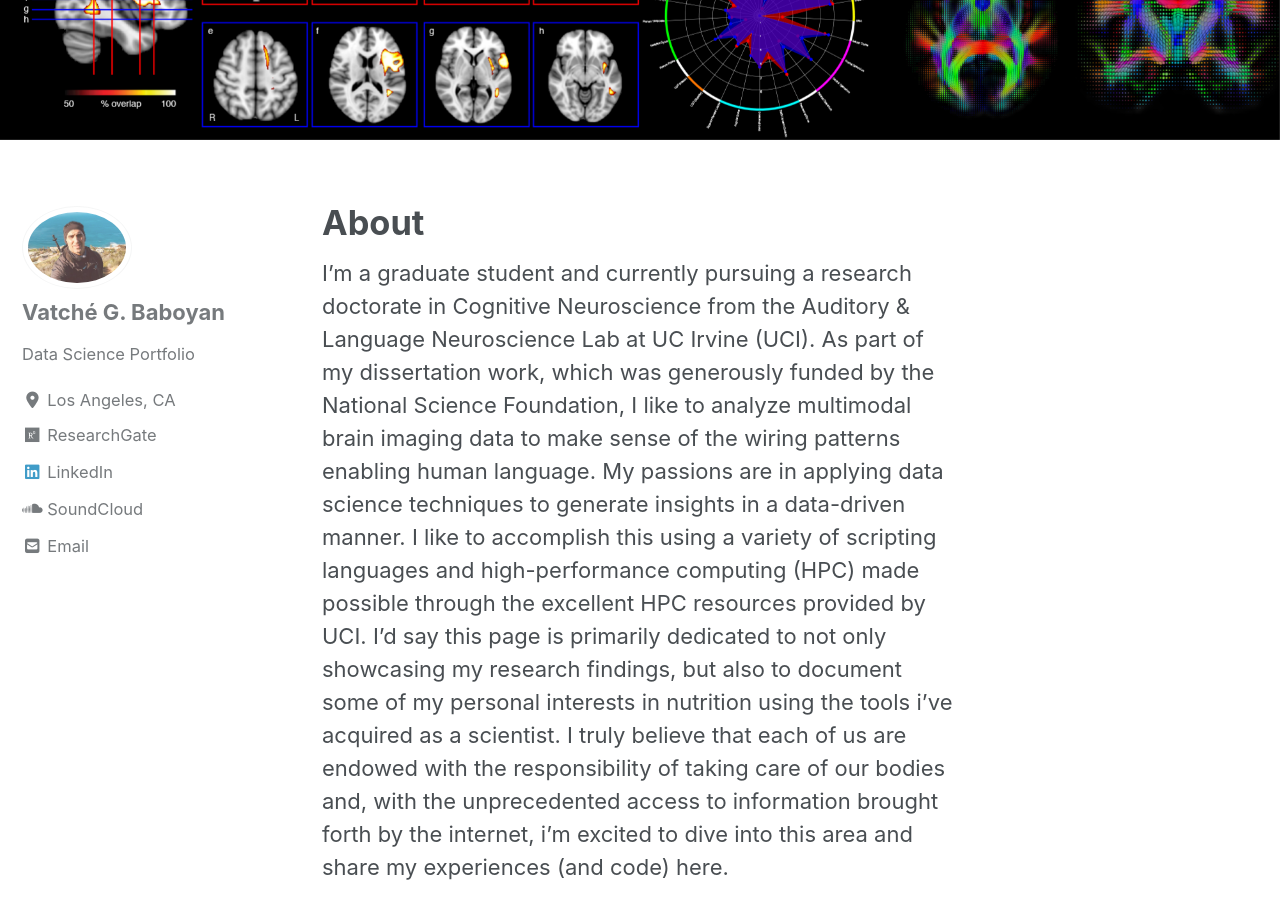
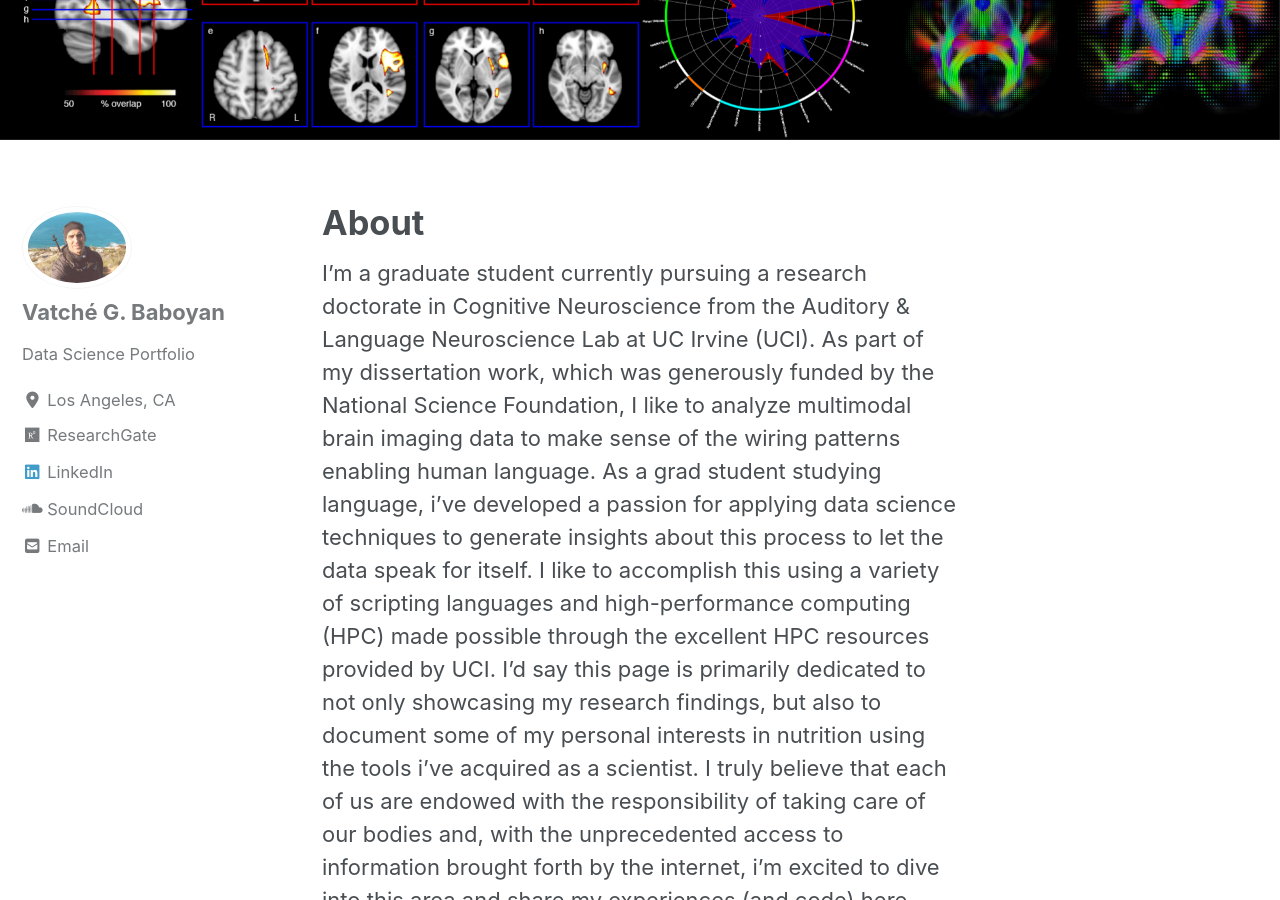
Before and after one commit to vbaboyan/vbaboyan.github.io, a Jekyll site: the page built from _pages/about.md, in a window 1280 px wide and 900 px high, scrolled down 202 px. Built offline with Jekyll 4.4.1, drawn with Linux system fonts in a browser that asks for light colours; cached includes are drawn as plain includes; nearby versions of some CDN libraries; some of the changed text lies outside the part shown.

Commit message:
website edits

```diff
--- a/_pages/about.md
+++ b/_pages/about.md
@@ -3,7 +3,7 @@
 permalink: /about/
 ---
 
-I'm a graduate student and currently pursuing a research doctorate in Cognitive Neuroscience from the Auditory & Language Neuroscience Lab at UC Irvine (UCI). As part of my dissertation work, which was generously funded by the National Science Foundation, I like to analyze multimodal brain imaging data to make sense of the wiring patterns enabling human language. My passions are in applying data science techniques to generate insights in a data-driven manner. I like to accomplish this using a variety of scripting languages and high-performance computing (HPC) made possible through the excellent HPC resources provided by UCI. I'd say this page is primarily dedicated to not only showcasing my research findings, but also to document some of my personal interests in nutrition using the tools i've acquired as a scientist. I truly believe that each of us are endowed with the responsibility of taking care of our bodies and, with the unprecedented access to information brought forth by the internet, i'm excited to dive into this area and share my experiences (and code) here.
+I'm a graduate student currently pursuing a research doctorate in Cognitive Neuroscience from the Auditory & Language Neuroscience Lab at UC Irvine (UCI). As part of my dissertation work, which was generously funded by the National Science Foundation, I like to analyze multimodal brain imaging data to make sense of the wiring patterns enabling human language. As a grad student studying language, i've developed a passion for applying data science techniques to generate insights about this process to let the data speak for itself. I like to accomplish this using a variety of scripting languages and high-performance computing (HPC) made possible through the excellent HPC resources provided by UCI. I'd say this page is primarily dedicated to not only showcasing my research findings, but also to document some of my personal interests in nutrition using the tools i've acquired as a scientist. I truly believe that each of us are endowed with the responsibility of taking care of our bodies and, with the unprecedented access to information brought forth by the internet, i'm excited to dive into this area and share my experiences (and code) here.
 
 Professionally, I anticipate making the transition from academia into industry in order to work in translational environments where efforts to treat neurological function are the primary force guiding company operations.
 
```
